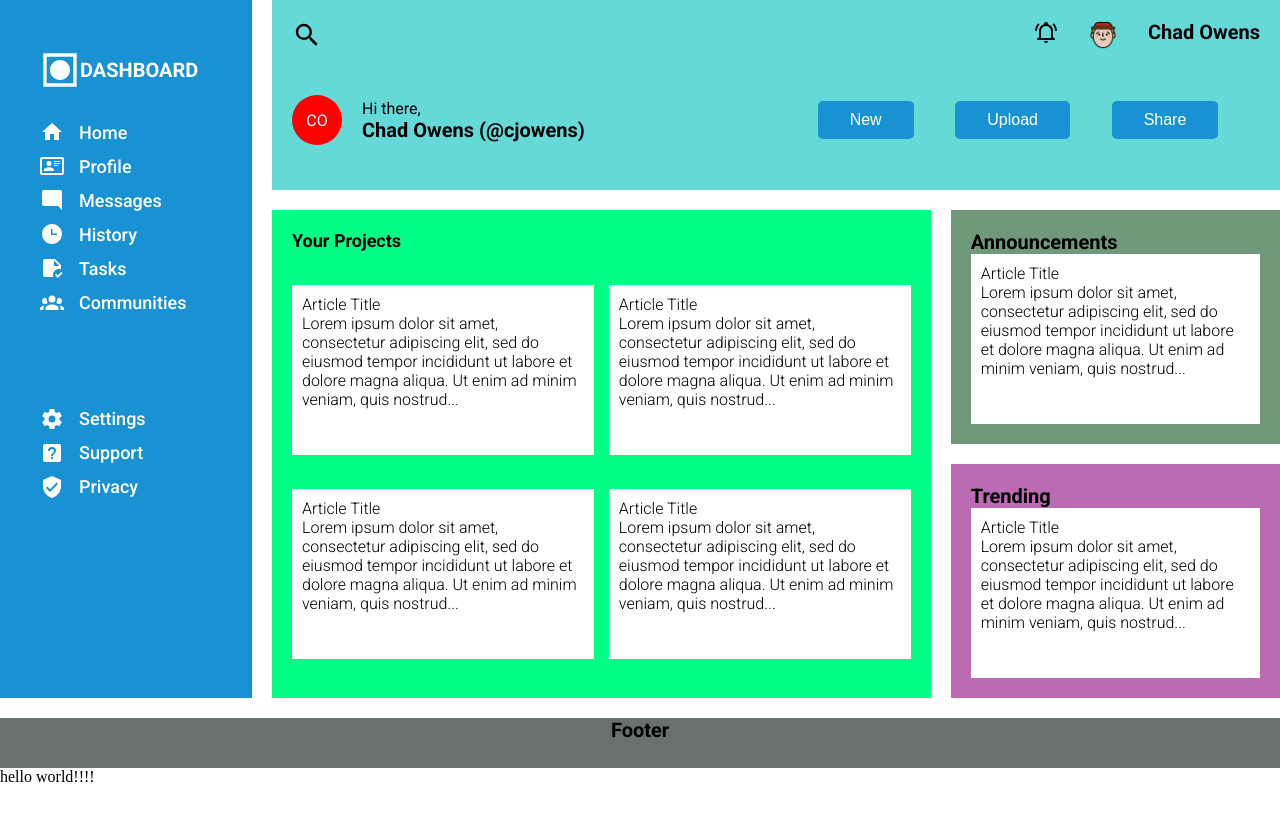
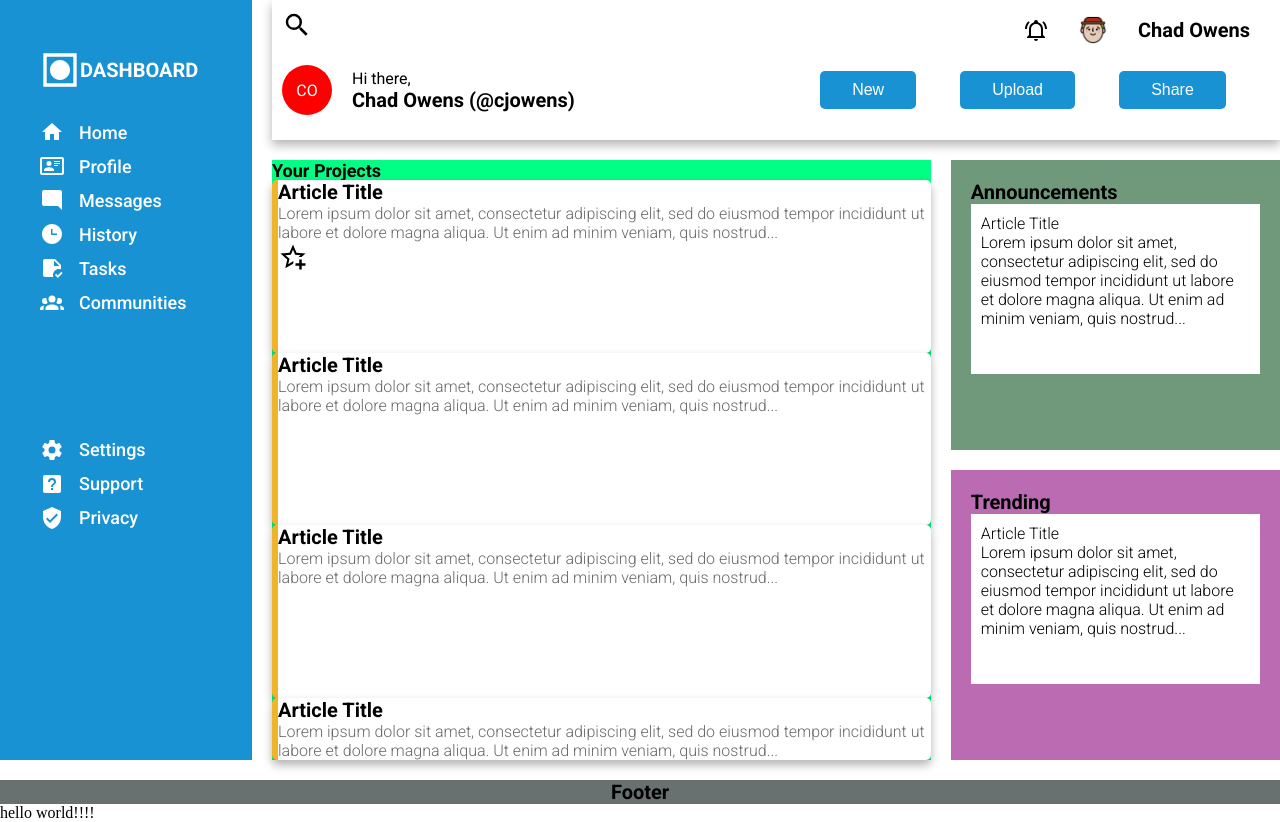
Before and after one commit to chadjowens/admin-dashboard, a plain HTML site: page index.html in a window 1280 px wide. Before the commit the page ends 800 px from the top, so only its background shows below. Drawn offline with Linux system fonts and the light colour scheme.

Commit message:
Commit before exploring project grid changes.

```diff
--- a/index.html
+++ b/index.html
@@ -92,25 +92,35 @@
 
         <div class="main-content">
             <div class="projects">
-                <h1>Your Projects</h1>
+                <div>
+                    <h1 class="title">Your Projects</h1>
+                </div>
+
                 <div class="card">
-                    <p class="title">Article Title</p>
+                <h3 class="title">Article Title</h3>
+                <p>Lorem ipsum dolor sit amet, consectetur adipiscing elit, sed do eiusmod tempor incididunt ut labore et dolore magna aliqua. Ut enim ad minim veniam, quis nostrud...</p>
+                <div>
+                    <svg xmlns="http://www.w3.org/2000/svg" viewBox="0 0 24 24"><title>star-plus-outline</title><path d="M5.8 21L7.4 14L2 9.2L9.2 8.6L12 2L14.8 8.6L22 9.2L18.8 12H18C17.3 12 16.6 12.1 15.9 12.4L18.1 10.5L13.7 10.1L12 6.1L10.3 10.1L5.9 10.5L9.2 13.4L8.2 17.7L12 15.4L12.5 15.7C12.3 16.2 12.1 16.8 12.1 17.3L5.8 21M17 14V17H14V19H17V22H19V19H22V17H19V14H17Z" /></svg>
+                    </div>
+                </div>
+
+                <div class="card">
+                <h3 class="title">Article Title</h3>
                 <p>Lorem ipsum dolor sit amet, consectetur adipiscing elit, sed do eiusmod tempor incididunt ut labore et dolore magna aliqua. Ut enim ad minim veniam, quis nostrud...</p>
                 </div>
+
                 <div class="card">
-                    <p class="title">Article Title</p>
+                <h3 class="title">Article Title</h3>
                 <p>Lorem ipsum dolor sit amet, consectetur adipiscing elit, sed do eiusmod tempor incididunt ut labore et dolore magna aliqua. Ut enim ad minim veniam, quis nostrud...</p>
                 </div>
+
                 <div class="card">
-                    <p class="title">Article Title</p>
-                    <p>Lorem ipsum dolor sit amet, consectetur adipiscing elit, sed do eiusmod tempor incididunt ut labore et dolore magna aliqua. Ut enim ad minim veniam, quis nostrud...</p>
-                  </div>
-                  <div class="card">
-                    <p class="title">Article Title</p>
+                <h3 class="title">Article Title</h3>
                 <p>Lorem ipsum dolor sit amet, consectetur adipiscing elit, sed do eiusmod tempor incididunt ut labore et dolore magna aliqua. Ut enim ad minim veniam, quis nostrud...</p>
                 </div>
 
             </div>
+
             <div class="announce">
                 <h1>Announcements</h1>
                 <div class="card">
--- a/styles.css
+++ b/styles.css
@@ -33,7 +33,7 @@ padding: 0;
 .container {
     display: grid;
     grid-template-columns: 1fr 4fr;
-    grid-template-rows: repeat(150px, 2, 1fr, 50px);
+    /* grid-template-rows: repeat(150px, 2, 1fr, 50px); */
 
     gap: 20px;
 }
@@ -46,12 +46,14 @@ padding: 0;
     /* internal grid definition */
     display: grid;
     grid-template-columns: repeat(2, 1fr);
-    grid-template-rows: 50px 100px;
+    grid-template-rows: 40px 80px;
 
     width: auto;
-    height: 150px;
-    background-color: rgb(101, 216, 216);
-    padding: 20px;
+    height: auto;
+    /* background-color: rgb(101, 216, 216); */
+    padding: 10px;
+    box-shadow: 0px 5px 10px rgba(0, 0, 0, 0.3);
+
 }
 
 .search > svg {
@@ -64,8 +66,9 @@ padding: 0;
     flex-direction: row;
     justify-content: flex-end;
     /* justify-content: space-between; */
-    /* padding-right:  */
-
+    padding-right: 20px;
+    /* justify-items: center; */
+    align-items: center;
 }
 
 .alerts > svg,
@@ -196,6 +199,7 @@ li > svg {
     display: grid;
     grid-template-columns: 2fr 1fr;
     grid-template-rows: 1fr 1fr;
+    min-height: 600px;
     gap: 20px;
 }
 
@@ -207,10 +211,10 @@ li > svg {
 
     /* internal grid definition */
     display: grid;
-    grid-template-rows: 40px 1fr 1fr;
-    grid-template-columns: repeat(auto-fit, 1fr);
-    gap:15px;
-    padding: 20px;
+    grid-template-rows: 20px 1fr 1fr 1fr;
+    /* grid-template-columns: repeat(auto-fit, 1fr); */
+    /* gap:15px; */
+    /* padding: 20px; */
     /* overflow: ; */
 }
 
@@ -230,14 +234,28 @@ li > svg {
     font-family: "Roboto", sans-serif;
     font-weight: 300;
     font-style: normal;
+    color: dimgray;
   }
 
   .projects .card {
     background-color: #FFFFFF;
     color: black;
     text-align: left;
-    height: 150px;
-    padding: 10px;
+    height: 100%;
+   /* padding: 10px; */
+    /* margin: 10px;
+    padding: 10px; */
+
+    max-height: 200px;
+    border-radius: 5px;
+    box-shadow: 0px 5px 10px rgba(0, 0, 0, 0.3);
+    /* border-left: rgb(240, 180, 42, 1); */
+    border-left: solid 6px rgb(240, 180, 42, 1);
+  }
+
+  .projects svg {
+    width: 30px;
+    height: 30px;
   }
 
 .announce {
@@ -299,7 +317,7 @@ li > svg {
     grid-column: 1 / 3;
 
     width: auto;
-    height: 50px;
+    height: auto;
     background-color: rgb(105, 112, 112);
     text-align: center;
 }
```
Lines whose indentation alone changed are shown as unchanged.
